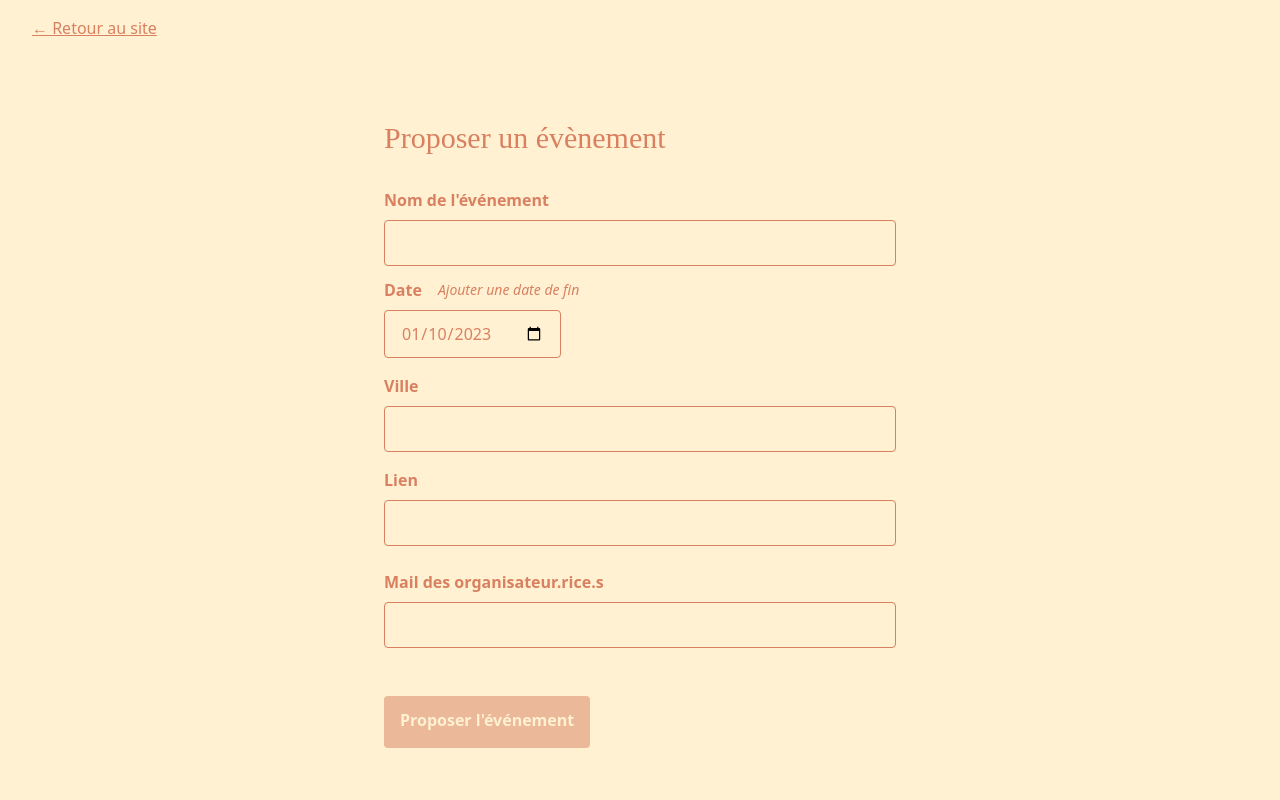
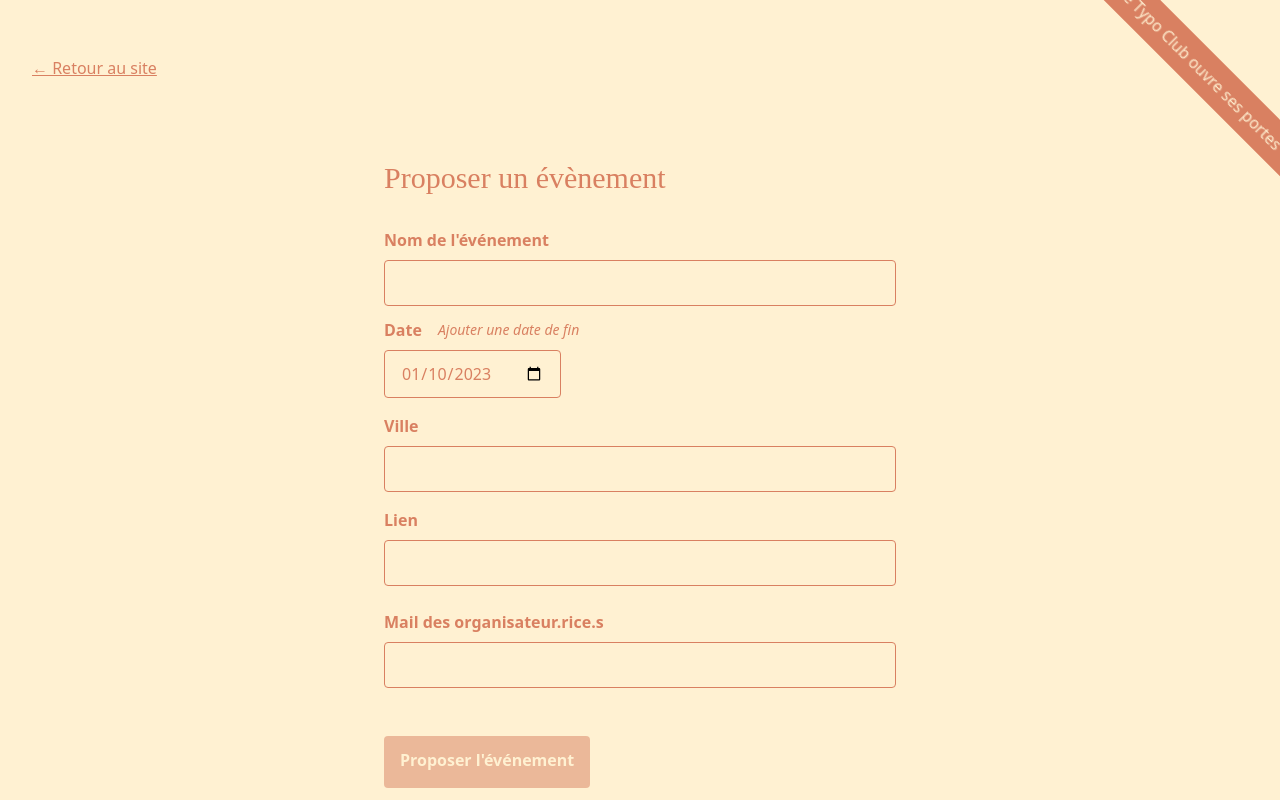
Before and after one commit to mickheudre/bricabrac, a Nuxt app: page /contribuer in a window 1280 px wide. Built offline with nearby package versions, Linux system fonts and the light colour scheme; a web font is replaced by a local one.

Commit message:
ajout pub pour le gtc

```diff
--- a/layouts/default.vue
+++ b/layouts/default.vue
@@ -1,6 +1,51 @@
 <template>
-    <div class="bg-beige min-h-screen">
+    <div class="bg-beige min-h-screen max-w-screen overflow-hidden">
+        <div class="marquee bg-persian text-beige flex px-8 py-2  ">
+            <div class="marquee__inner" aria-hidden="true">
+                <a  href="grenobletypoclub.bricabrac.space" class=" w-max" v-for="item in 12">
+                    Grenoble Typo Club ouvre ses portes<span class="px-2">-</span>
+                </a>
+            </div>
+        </div>
         <Nuxt />
     </div>
 
 </template>
+
+<style>
+.marquee {
+    position: relative;
+    overflow: hidden;
+    @media (min-width: 768px) {
+        transform: translate(33%, 0) rotate(45deg);
+    };
+
+    @media (min-width: 1280px) {
+        transform: translate(40%, 0) rotate(45deg);
+    };
+    --offset: 20vw;
+    --move-initial: calc(-25% + var(--offset));
+    --move-final: calc(-50% + var(--offset));
+}
+
+.marquee__inner {
+    width: fit-content;
+    display: flex;
+    position: relative;
+    transform: translate3d(var(--move-initial), 0, 0);
+    animation: marquee 7s linear infinite;
+}
+
+
+@keyframes marquee {
+    0% {
+        transform: translate3d(var(--move-initial), 0, 0);
+    }
+
+    100% {
+        transform: translate3d(var(--move-final), 0, 0);
+    }
+}
+
+
+</style>
```
